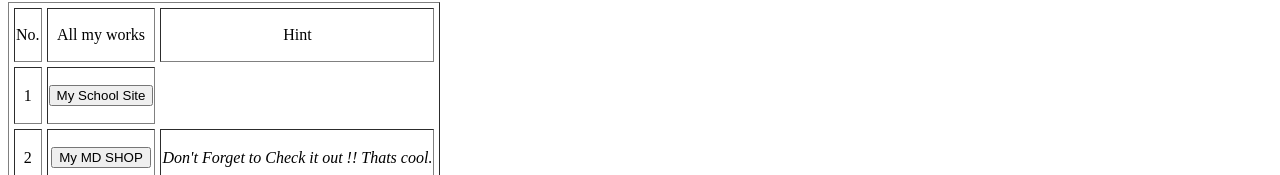
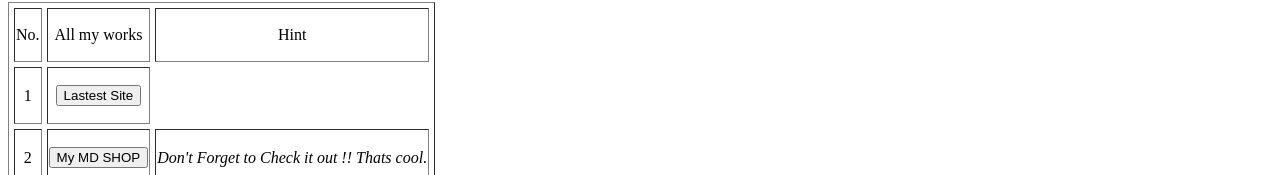
Before and after one commit to lazymed/cv, a plain HTML site: page index.html in a window 1280 px wide. Shown: the part 792-967 px from the top of the page. Drawn offline with Linux system fonts and the light colour scheme.

Commit message:
Update index.html

```diff
--- a/index.html
+++ b/index.html
@@ -142,7 +142,7 @@ text-align: center;
       <tr>
         <td>1</td>
         <td>
-          <p style="text-align:center;"> <a href="https://karn-sri.github.io/suonline/"><button type="button">My School Site</button></a> </p>
+          <p style="text-align:center;"> <a href="https://bit.ly/3BEKxM0"><button type="button">Lastest Site</button></a> </p>
         </td>
       </tr>
       <tr>
```
